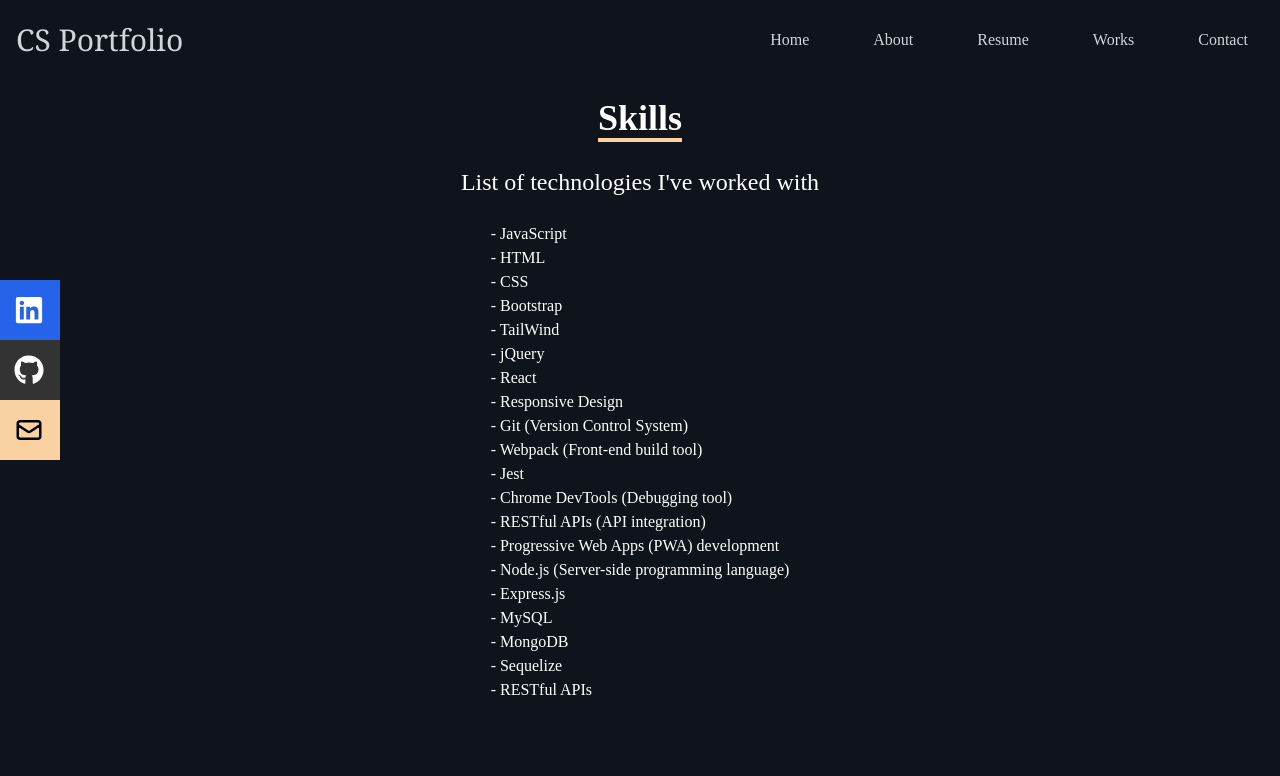
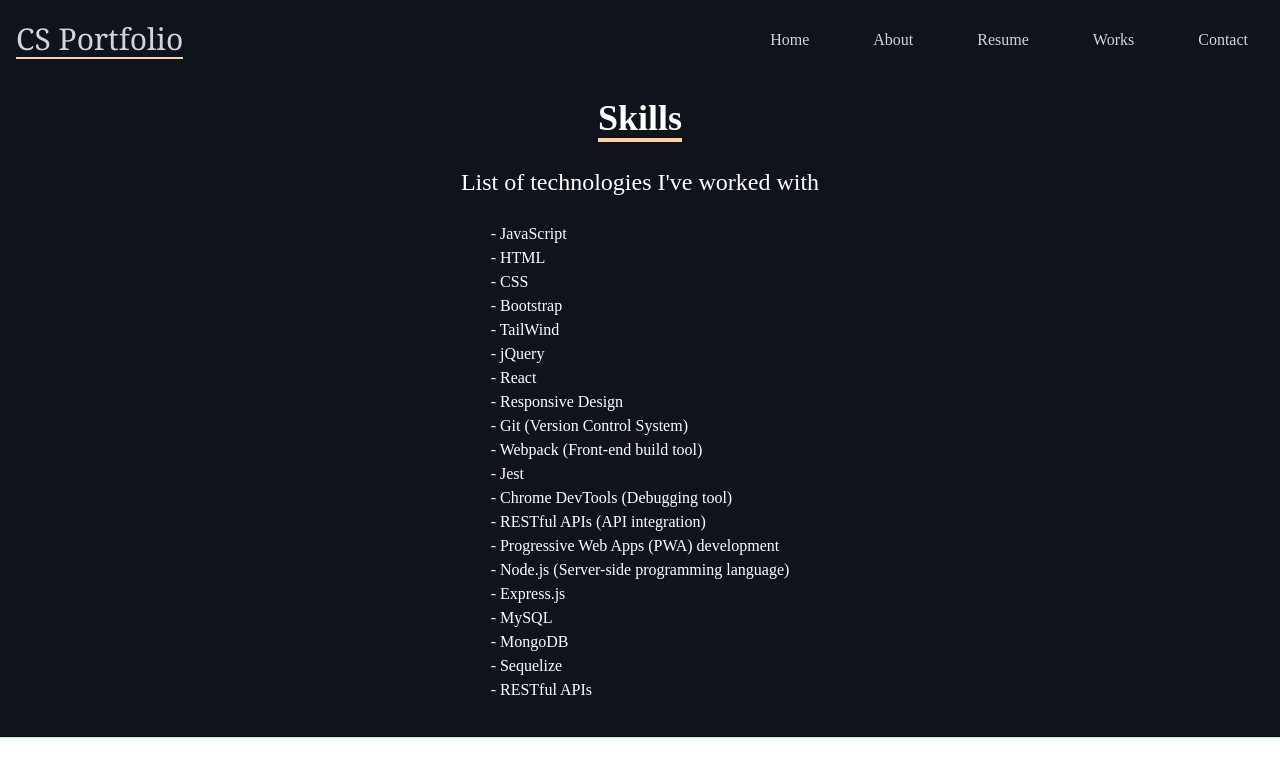
Before and after one commit to connbstro/20-react-portfolio, a React (Create React App) app: page /resume in a window 1280 px wide. Shown: the top 776 px of the page. Built offline with nearby package versions, Linux system fonts and the light colour scheme.

Commit message:
Footer/Header/App.js changes

```diff
--- a/package.json
+++ b/package.json
@@ -14,6 +14,7 @@
     "react-router-dom": "^6.11.1",
     "react-scripts": "5.0.1",
     "react-scroll": "^1.8.9",
+    "react-social-icons": "^5.15.0",
     "web-vitals": "^2.1.4"
   },
   "scripts": {
--- a/src/App.js
+++ b/src/App.js
@@ -4,6 +4,7 @@
 import Contact from "./pages/Contact";
 import Works from "./pages/Works";
 import Skills from "./pages/Skills";
+import Footer from "./components/Footer";
 
 function App() {
   return (
@@ -17,6 +18,7 @@
           <Route path="/resume" element={<Skills />} />
         </Routes>
       </Router>
+      <Footer />
     </div>
   );
 }
--- a/src/components/Footer.jsx
+++ b/src/components/Footer.jsx
@@ -1,45 +1,43 @@
 import React from "react";
 import {
-  FaBars,
-  FaTimes,
   FaGithub,
   FaLinkedin,
-  FaFacebook,
-  FaLinkedinIn,
 } from "react-icons/fa";
 import { HiOutlineMail } from "react-icons/hi";
-import { BsFillPersonLinesFill } from "react-icons/bs";
 
 const Footer = () => {
   return (
-    <div className="hidden lg:flex fixed flex-col top-[35%] left-0">
-      <ul>
-        <li className="w-[160px] h-[60px] flex justify-between items-center ml-[-100px] hover:ml-[-10px] duration-300 bg-blue-600">
+    <footer class="fixed bottom-0 left-0 z-20 w-full bg-[white] border-t border-[#fad1a1] shadow md:flex md:items-center md:justify-between md:p-4 dark:bg-gray-800">
+      <span class="text-sm text-white sm:text-center">
+        © copyright 2023 Connor Stroh
+      </span>
+      <ul class="flex flex-wrap items-center mt-3 text-sm font-medium text-white sm:mt-0">
+        <li>
+          <a
+            className="flex justify-between items-center w-full"
+            href="mailto:connbstro56@yahoo.com"
+          >
+            <HiOutlineMail size={30} />
+          </a>
+        </li>
+        <li>
           <a
             className="flex justify-between items-center w-full text-white"
             href="https://www.linkedin.com/in/connor-stroh-636a58276/"
           >
-            Linkedin <FaLinkedin size={30} />
+            <FaLinkedin size={30} />
           </a>
         </li>
-        <li className="w-[160px] h-[60px] flex justify-between items-center ml-[-100px] hover:ml-[-10px] duration-300 bg-[#333333]">
+        <li>
           <a
             className="flex justify-between items-center w-full text-white"
             href="https://github.com/connbstro"
           >
-            Github <FaGithub size={30} />
-          </a>
-        </li>
-        <li className="w-[160px] h-[60px] flex justify-between items-center ml-[-100px] hover:ml-[-10px] duration-300 bg-[#fad1a1]">
-          <a
-            className="flex justify-between items-center w-full text-black"
-            href="mailto:connbstro56@yahoo.com"
-          >
-            Email <HiOutlineMail size={30} />
+            <FaGithub size={30} />
           </a>
         </li>
       </ul>
-    </div>
+    </footer>
   );
 };
 
--- a/src/components/Header.jsx
+++ b/src/components/Header.jsx
@@ -3,7 +3,7 @@
 const Header = () => {
   return (
     <div>
-      <h1 className=" font-thin text-3xl font-serif">CS Portfolio</h1>
+      <h1 className=" font-thin text-3xl font-serif border-b-2 border-[#fad1a1]">CS Portfolio</h1>
     </div>
   );
 };
--- a/src/components/Navbar.jsx
+++ b/src/components/Navbar.jsx
@@ -98,8 +98,6 @@
           </Link>
         </li>
       </ul>
-
-      <Footer />
     </div>
   );
 };
```
Also changed, not shown: 1 other file (tests, documents, lock files or other folders).
